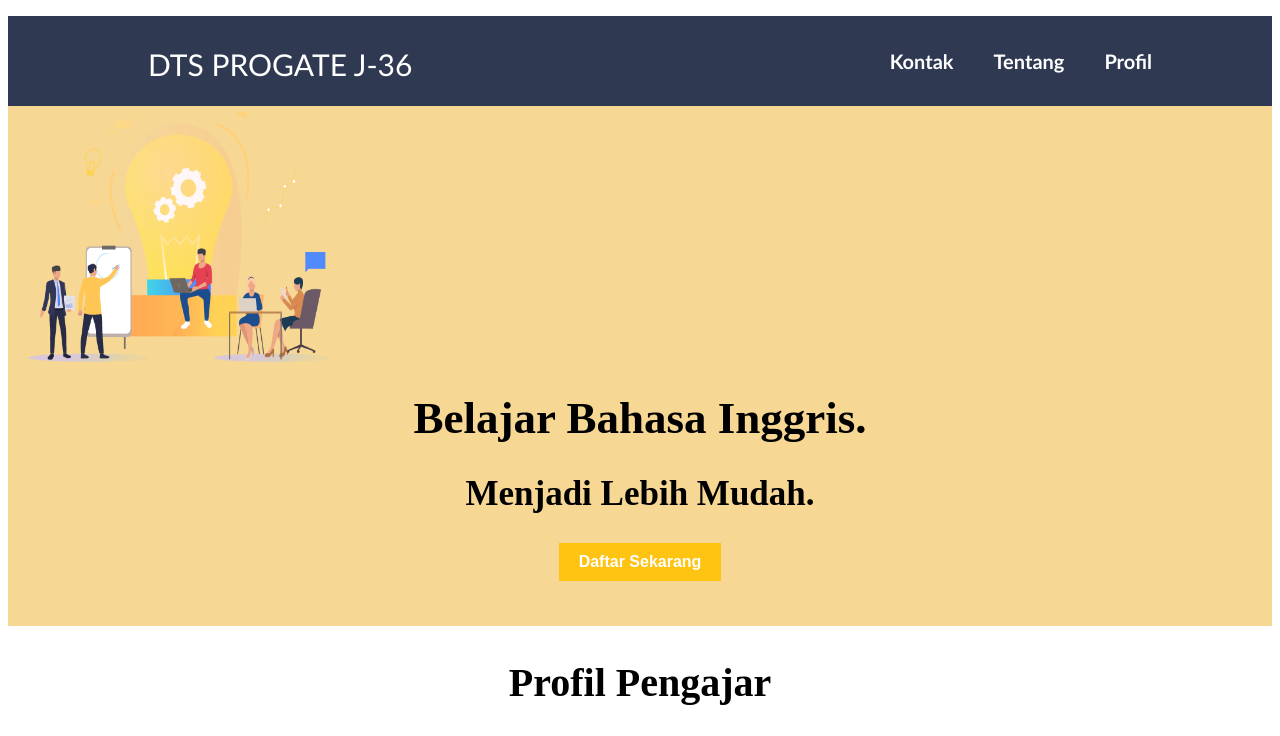
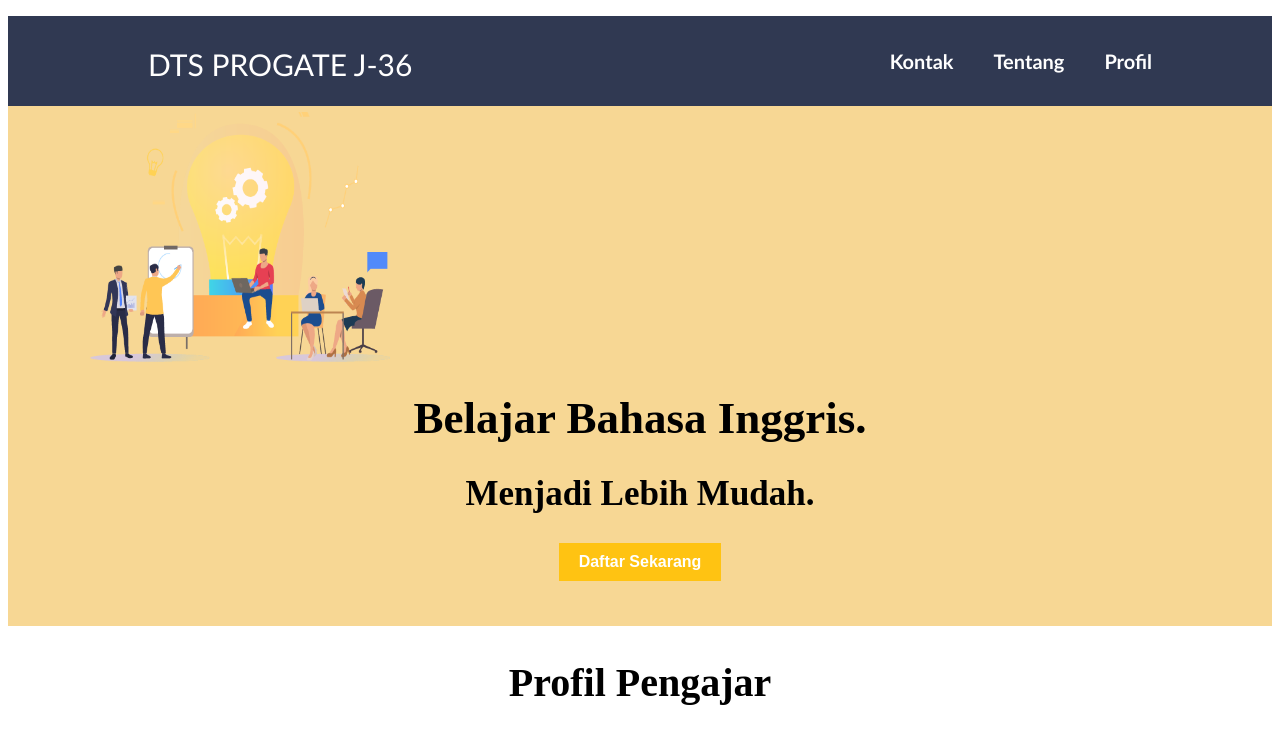
Before and after one commit to silfaka/J36_DTS20, a plain HTML site: page index.html in a window 1280 px wide. Shown: the top 736 px of the page. Drawn offline with Linux system fonts and the light colour scheme.

Commit message:
Update stylesheet.css

```diff
--- a/stylesheet.css
+++ b/stylesheet.css
@@ -50,7 +50,7 @@ li {
 .main-section-logo {
   text-align: center;
   margin-top: none;
-  margin-right: 1000px;
+  margin-right: 800px;
 
 }
 .copy-container  {
```
